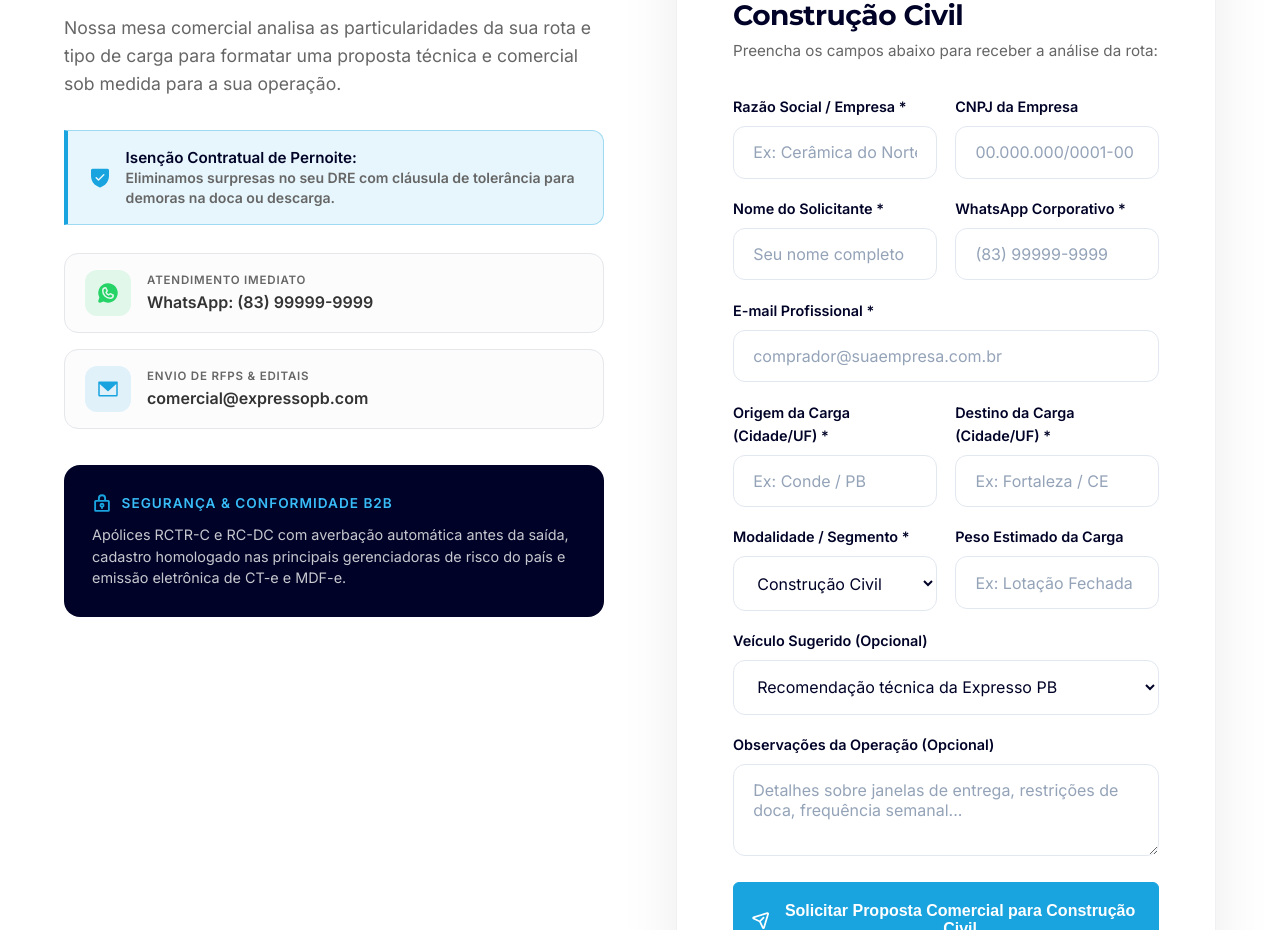
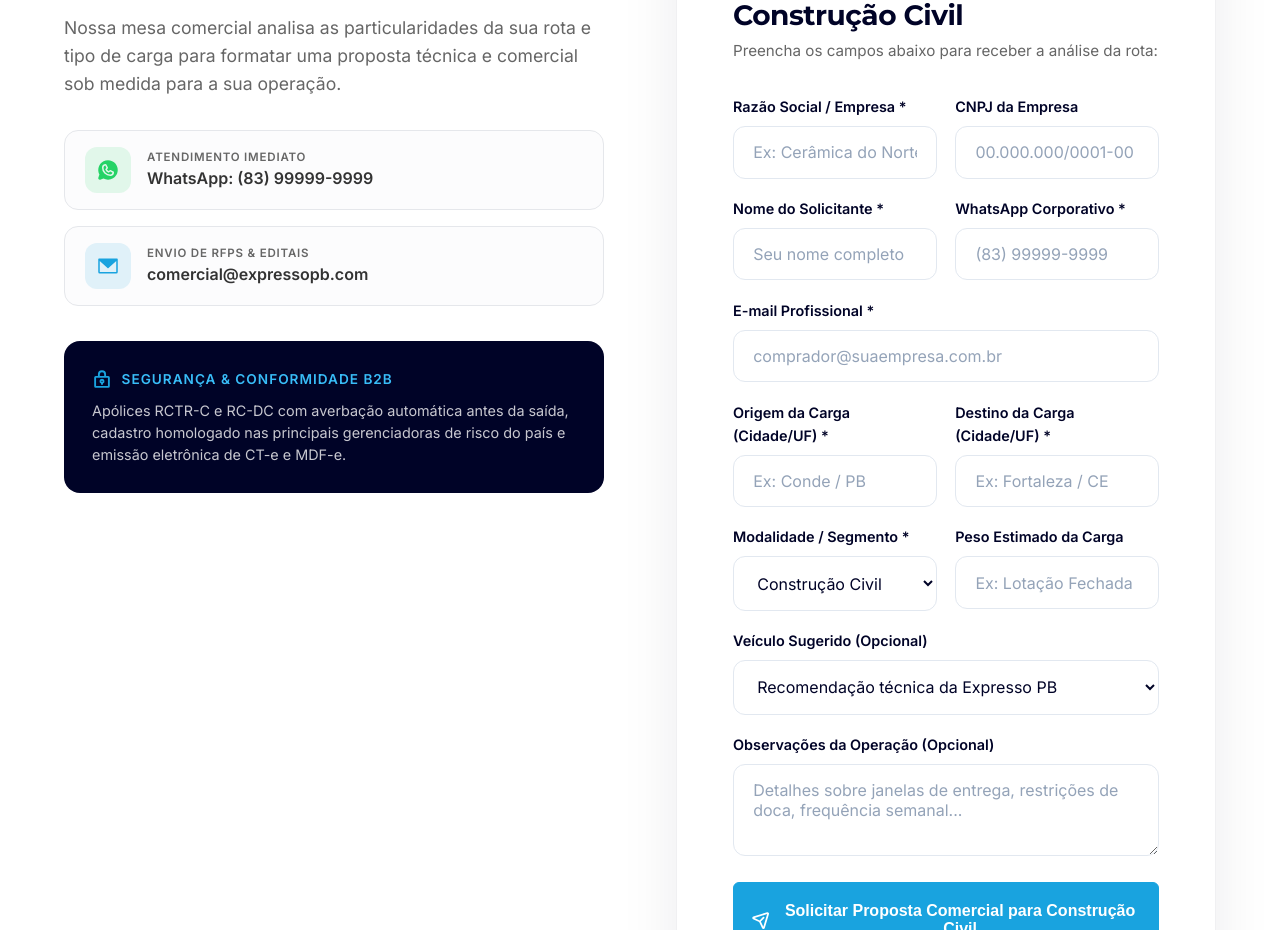
Before and after one commit to webconverte/siteexpressopb, a React (Vite) app: page /segmentos in a window 1280 px wide. Shown: the part 4400-5330 px from the top of the page. Built offline with nearby package versions, Linux system fonts and the light colour scheme.

Commit message:
fix(forms): remover banner de isencao de pernoite junto aos formularios de proposta comercial

```diff
--- a/src/pages/Contato.jsx
+++ b/src/pages/Contato.jsx
@@ -159,10 +159,6 @@ const Contato = () => {
                                 </p>
                             </div>
 
-                            <div className="pernoite-banner-inline" style={{marginBottom: '1.8rem'}}>
-                                <ShieldCheck weight="fill" />
-                                <span><strong>Garantia Comercial:</strong> Contratos dedicados com isenção total de cobrança de pernoite — blindagem do seu DRE contra taxas ocultas.</span>
-                            </div>
 
                             {submitted ? (
                                 <div style={{
--- a/src/pages/SegmentoPage.jsx
+++ b/src/pages/SegmentoPage.jsx
@@ -316,17 +316,6 @@ const SegmentoPage = () => {
                             <p className="quote-intro-text">
                                 Nossa mesa comercial analisa as particularidades da sua rota e tipo de carga para formatar uma proposta técnica e comercial sob medida para a sua operação.
                             </p>
-
-                            {/* Banner Isenção de Pernoite */}
-                            <div className="pernoite-banner-inline">
-                                <ShieldCheck weight="fill" />
-                                <div>
-                                    <strong>Isenção Contratual de Pernoite:</strong>
-                                    <p style={{ margin: 0, fontSize: '0.88rem', color: 'var(--text-muted)' }}>
-                                        Eliminamos surpresas no seu DRE com cláusula de tolerância para demoras na doca ou descarga.
-                                    </p>
-                                </div>
-                            </div>
 
                             {/* Contatos Imediatos */}
                             <div className="quote-quick-contacts">
```
